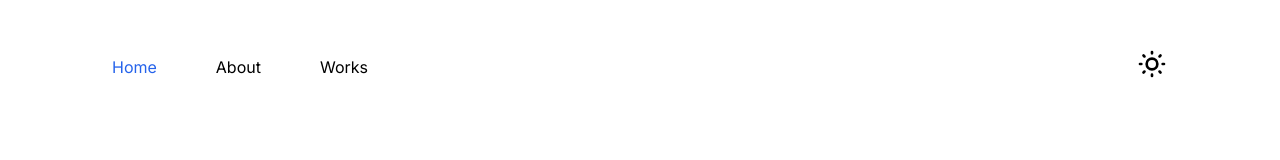
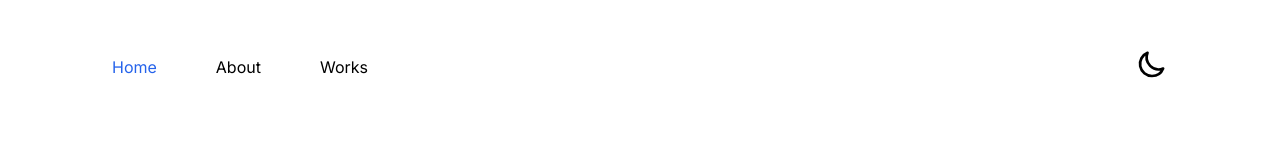
Before and after one commit to ahgumasing/abetsunggo.me, a Vue app: page / in a window 1280 px wide. Shown: the top 160 px of the page. Built offline with nearby package versions, Linux system fonts and the light colour scheme.

Commit message:
packagejson

```diff
--- a/package.json
+++ b/package.json
@@ -1,5 +1,5 @@
 {
-  "name": "training",
+  "name": "abetsunggo",
   "version": "0.1.0",
   "private": true,
   "scripts": {
--- a/src/components/Navbar.vue
+++ b/src/components/Navbar.vue
@@ -29,11 +29,11 @@
         :class="theme == 'dark' ? 'hover:text-teal-400' : ''"
         @click="$emit('toggleDarkMode')"
         :title="
-          theme == 'dark' ? 'Switch to Dark Mode.' : 'Switch to Light Mode.'
+          theme == 'light' ? 'Switch to Dark Mode.' : 'Switch to Light Mode.'
         "
         class=" focus:outline-none hover:text-blue-600"
       >
-        <icon v-if="theme == 'dark'" name="moon" class="w-8 h-8"></icon>
+        <icon v-if="theme == 'light'" name="moon" class="w-8 h-8"></icon>
         <icon v-else name="sun" class="w-8 h-8 "></icon>
       </button>
     </div>
```
